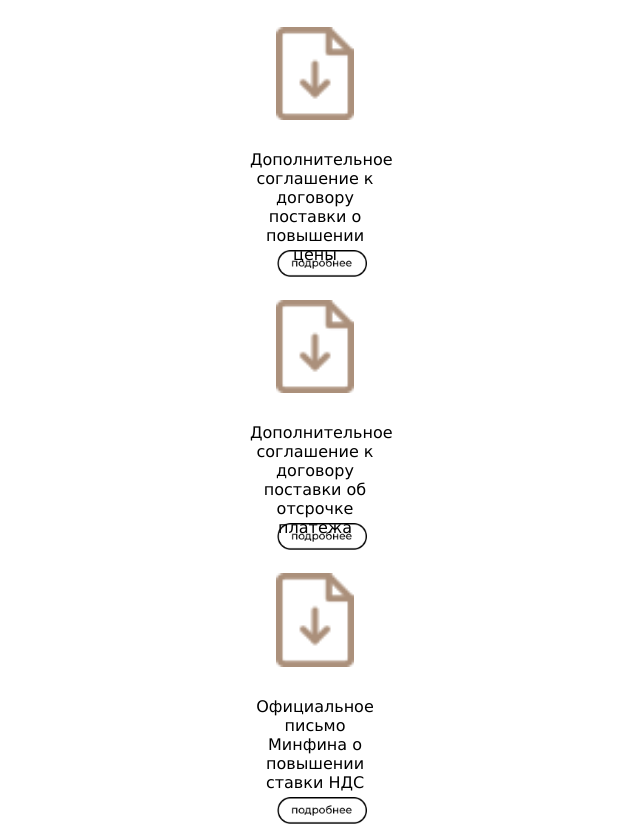
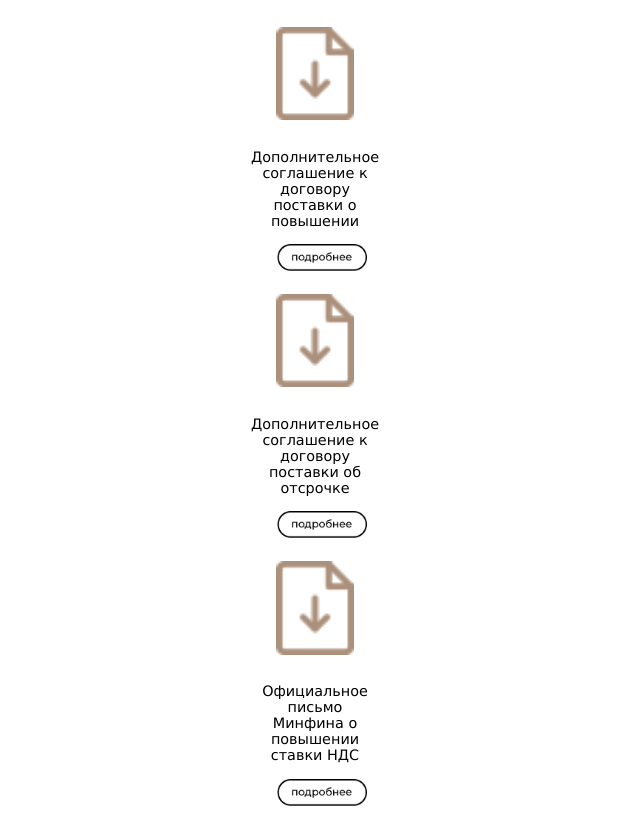
Before and after one commit to vlad-74/maket, a website built with webpack: page index.html in a window 1280 px wide. Shown: the part 1340-2180 px from the top of the page, without its empty margins (155-795 px from the left). Built offline with nearby package versions, Linux system fonts and the light colour scheme.

Commit message:
шрифт2

```diff
--- a/front/style/slider.scss
+++ b/front/style/slider.scss
@@ -40,6 +40,7 @@
                 }
                 p{
                     text-align: center;
+                    font-size: 90%;
                 }
 
             }
@@ -96,6 +97,7 @@ font-size: 33px
     height: 40px;
     width: 90px;
     position: relative;
+    margin-top: 10px;
     .btn-link{
         border-radius: 5px;
         height: 100%;
@@ -120,4 +122,6 @@ font-size: 33px
 }
 .div-txt{
     height: 100px;
+    overflow: hidden; // Обрезаем все, что не помещается в область /
+    text-overflow: ellipsis; // Добавляем многоточие /
 }
```
Also changed, not shown: dist/bundle.css.
